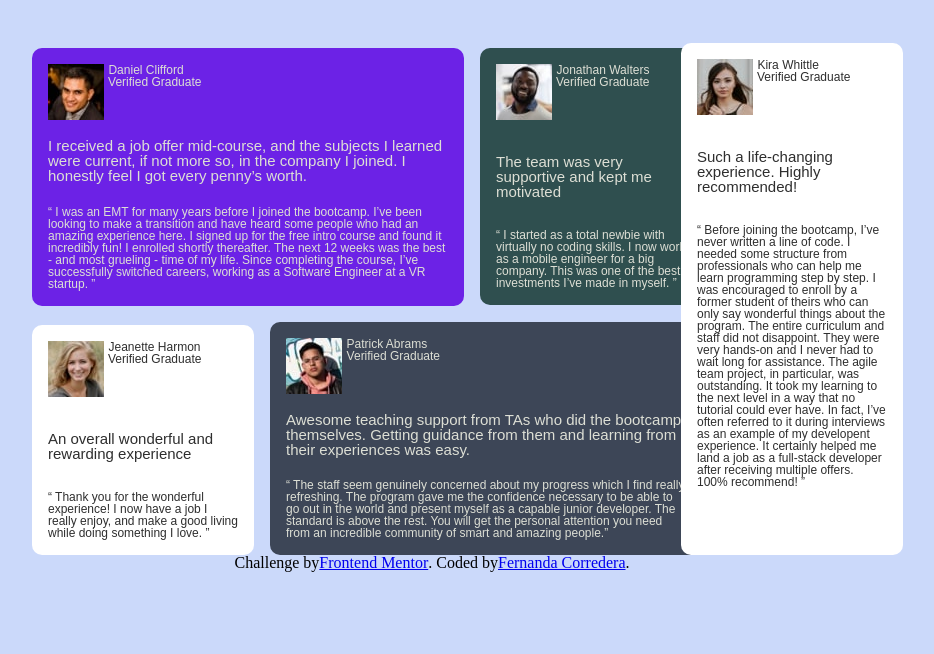
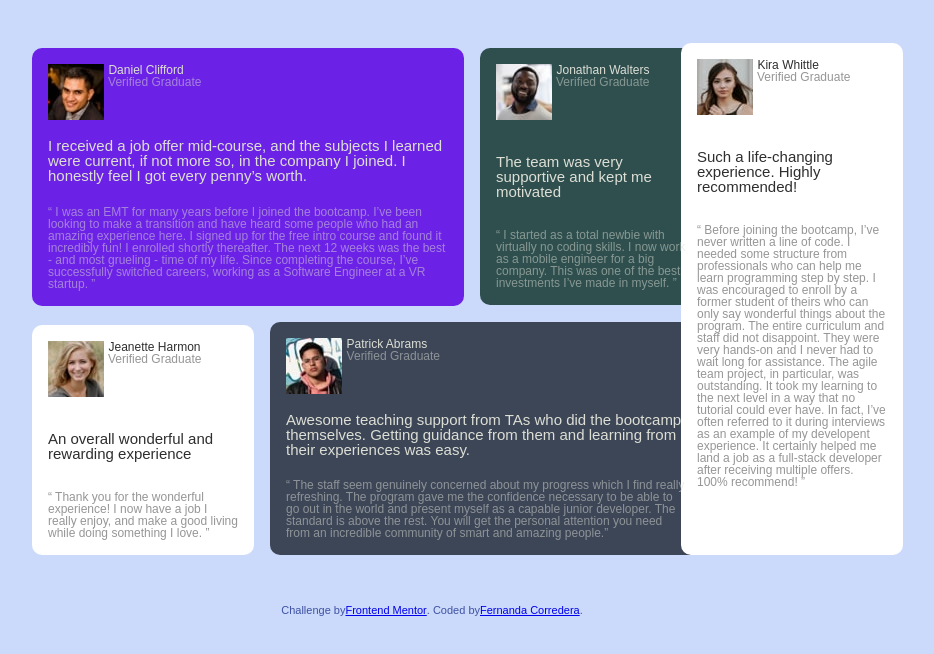
Before and after one commit to fernanda1102/gradedepoimentos, a plain HTML site: page index.html in a window 1280 px wide. Shown: the whole page, without its empty margins (208-1142 px from the left). Drawn offline with nearby package versions, Linux system fonts and the light colour scheme; a web font is replaced by a local one.

Commit message:
adding opacity to text and caption

```diff
--- a/css/style.css
+++ b/css/style.css
@@ -51,6 +51,7 @@ main {
     vertical-align: top;
     margin-top: 3%;
     margin-left: -20%;
+    opacity: 0.5;
 }
 
 #title_second_white_1 {
@@ -60,6 +61,7 @@ main {
 
 #text_white_1 {
     font-size: 12px;
+    opacity: 0.5;
 }
 
 .Jonathan_Walters {
@@ -83,6 +85,7 @@ main {
     vertical-align: top;
     margin-top: -47px;
     margin-left: 60px;
+    opacity: 0.5;
 }
 
 #title_second_white_2 {
@@ -92,6 +95,7 @@ main {
 
 #text_white_2 {
     font-size: 12px;
+    opacity: 0.5;
 }
 
 
@@ -129,6 +133,7 @@ main {
     vertical-align: top;
     margin-top: -47px;
     margin-left: 60px;
+    opacity: 0.5;
 }
 
 #title_second_gray_1 {
@@ -138,6 +143,7 @@ main {
 
 #text_gray_1 {
     font-size: 12px;
+    opacity: 0.5;
 }
 
 .Patrick_Abrams {
@@ -161,6 +167,7 @@ main {
     vertical-align: top;
     margin-top: 3%;
     margin-left: -85px;
+    opacity: 0.5;
 }
 
 #title_second_white_3 {
@@ -170,6 +177,7 @@ main {
 
 #text_white_3 {
     font-size: 12px;
+    opacity: 0.5;
 }
 
 /* Third container*/
@@ -206,6 +214,7 @@ main {
     vertical-align: top;
     margin-top: -47px;
     margin-left: 60px;
+    opacity: 0.5;
 }
 
 #title_second_gray_2 {
@@ -215,13 +224,18 @@ main {
 
 #text_gray_2 {
     font-size: 12px;
+    opacity: 0.5;
 }
 
 /* Footer*/
 
 .attribution-container {
+    font-size: 11px;
+    text-align: center;
+    color: hsl(228, 45%, 44%);
+    font-family: var(--font-family);
     display: flex;
     justify-content: center;
     align-items: flex-end;
-
+    margin-top: 50px;
 }
```
